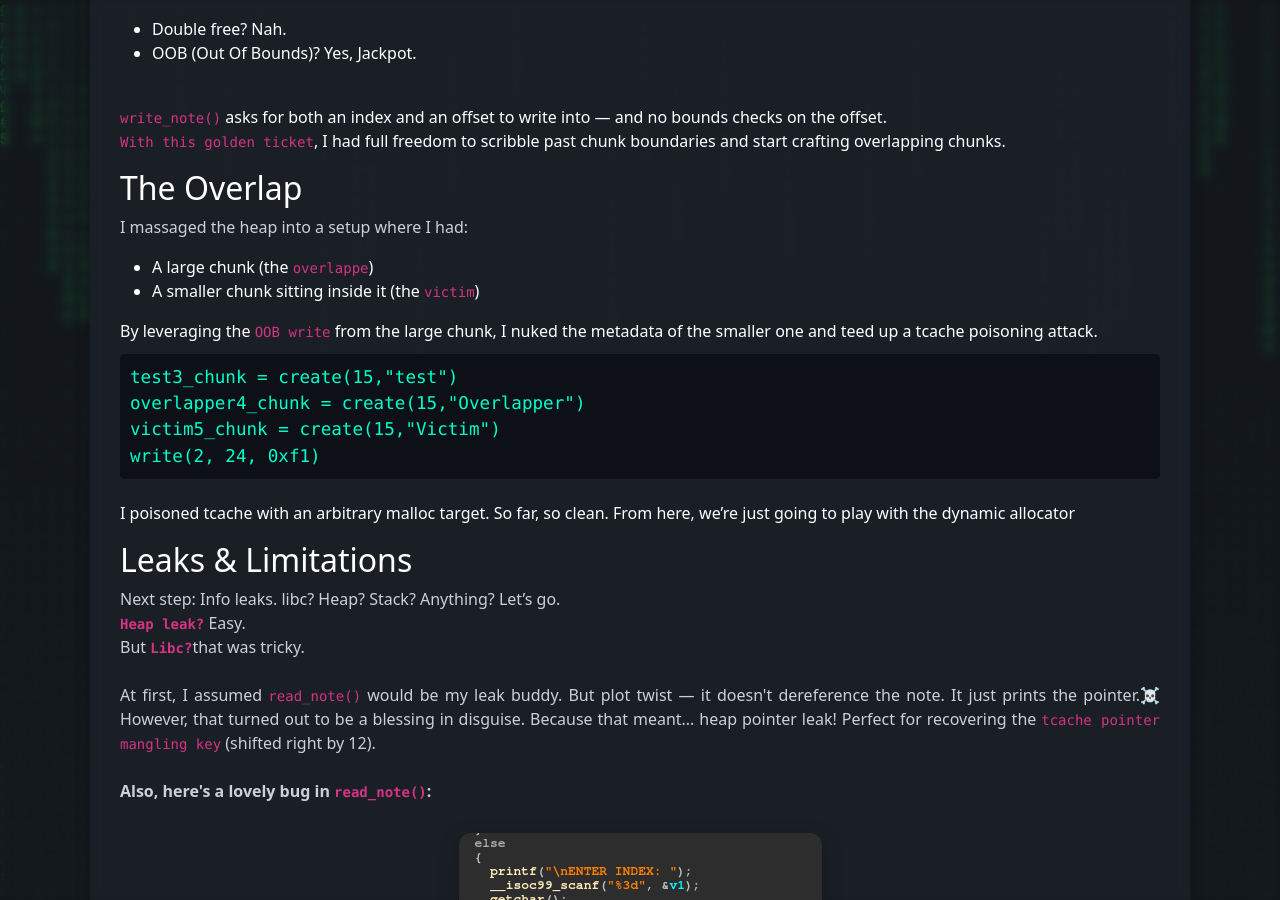
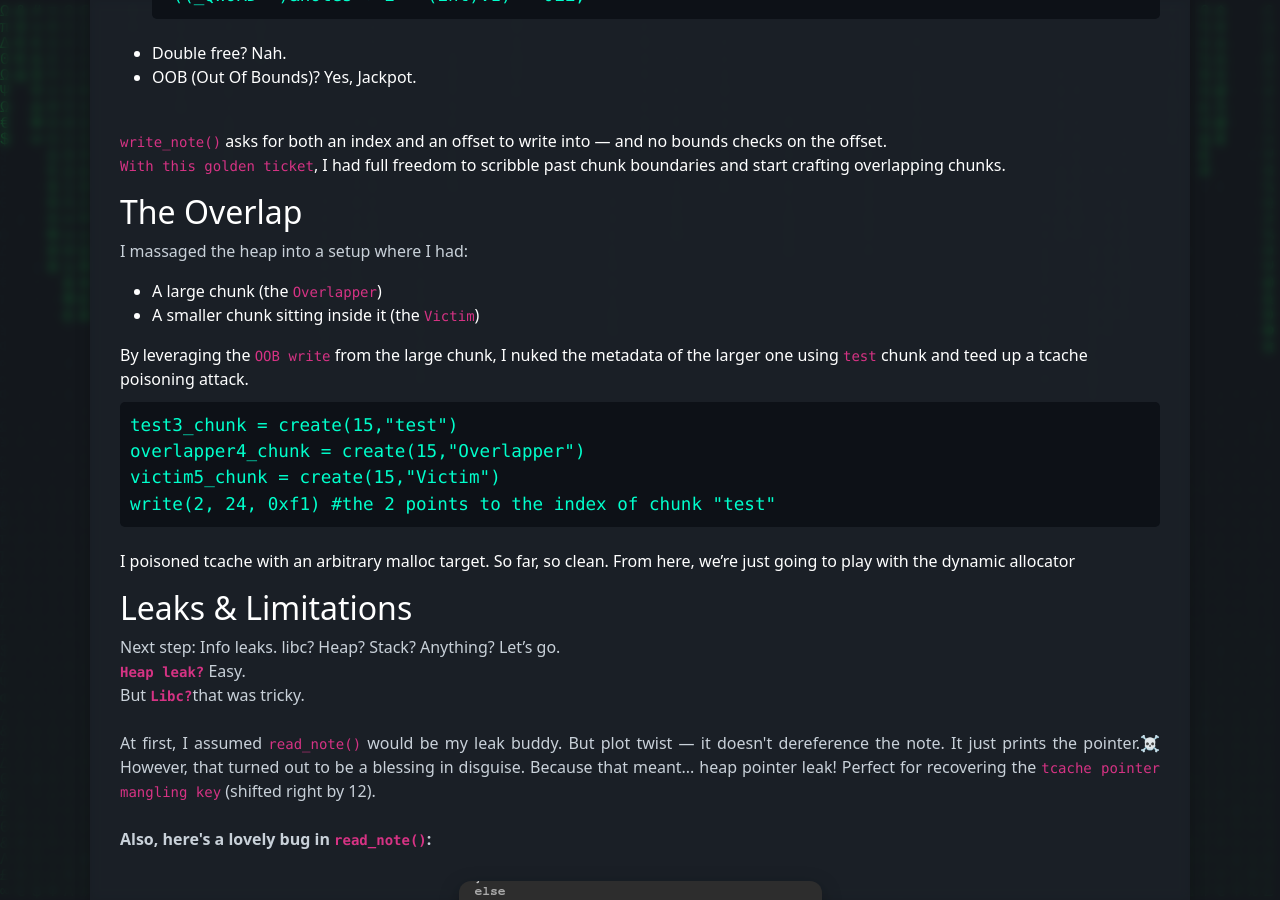
Before and after one commit to zoozoo-sec/zoozoo-sec.github.io, a Jekyll site: the page built from writeups/Pentathon2025/index.md, in a window 1280 px wide and 900 px high, scrolled down 6382 px. Built offline with Jekyll 4.4.1, drawn with Linux system fonts in a browser that asks for light colours; some of the changed text lies outside the part shown.

Commit message:
pentathon-writeup

```diff
--- a/writeups/Pentathon2025/index.md
+++ b/writeups/Pentathon2025/index.md
@@ -51,11 +51,11 @@
         <div class="section-content">
             <h3>Possible Attack Surface</h3>
             <ul>
-                <li>ROP one stack? Nah.<code>No return instruction.</code></li>
-                <li>GOT overwrite? Forget it. — <code>FULLRELRO</code> is enabled.</li>
+                <li>ROP on stack? Nah.<code> No return instruction.</code></li>
+                <li>GOT overwrite? Forget it.<code> FULLRELRO</code> is enabled.</li>
             </ul>
             <p>
-                Even though we can leak libc via puts from the GOT, we can't overwrite GOT entries.<br>At this point, you'd think it's a dead end. But then...<br><code>Suspicious. Very suspicious.</code>
+                Even though we can leak libc via puts from the GOT, we can't overwrite GOT entries.<br>At this point, you'd think it's a dead end. But then...<br>Why would the author place the <code>exit()</code> in the <code>exit_program()</code>? Is he trying to hint something ?<br><code>Suspicious. Very suspicious.</code>
             </p>
         </div>
         <div class="section-content">
@@ -251,14 +251,14 @@
             <p>
                 I massaged the heap into a setup where I had:
                 <ul>
-                    <li>A large chunk (the <code>overlappe</code>)</li>
-                    <li>A smaller chunk sitting inside it (the <code>victim</code>)</li>
+                    <li>A large chunk (the <code>Overlapper</code>)</li>
+                    <li>A smaller chunk sitting inside it (the <code>Victim</code>)</li>
                 </ul>
-                By leveraging the <code>OOB write</code> from the large chunk, I nuked the metadata of the smaller one and teed up a tcache poisoning attack.<br>
+                By leveraging the <code>OOB write</code> from the large chunk, I nuked the metadata of the larger one using <code>test</code> chunk and teed up a tcache poisoning attack.<br>
                 <pre><code>test3_chunk = create(15,"test")
 overlapper4_chunk = create(15,"Overlapper")
 victim5_chunk = create(15,"Victim")
-write(2, 24, 0xf1)</code></pre>
+write(2, 24, 0xf1) #the 2 points to the index of chunk "test"</code></pre>
              I poisoned tcache with an arbitrary malloc target. So far, so clean. From here, we’re just going to play with the dynamic allocator
             </p>
         </div>
```
Also changed, not shown: other parts of writeups/Pentathon2025/index.md (+3 -3 lines).
